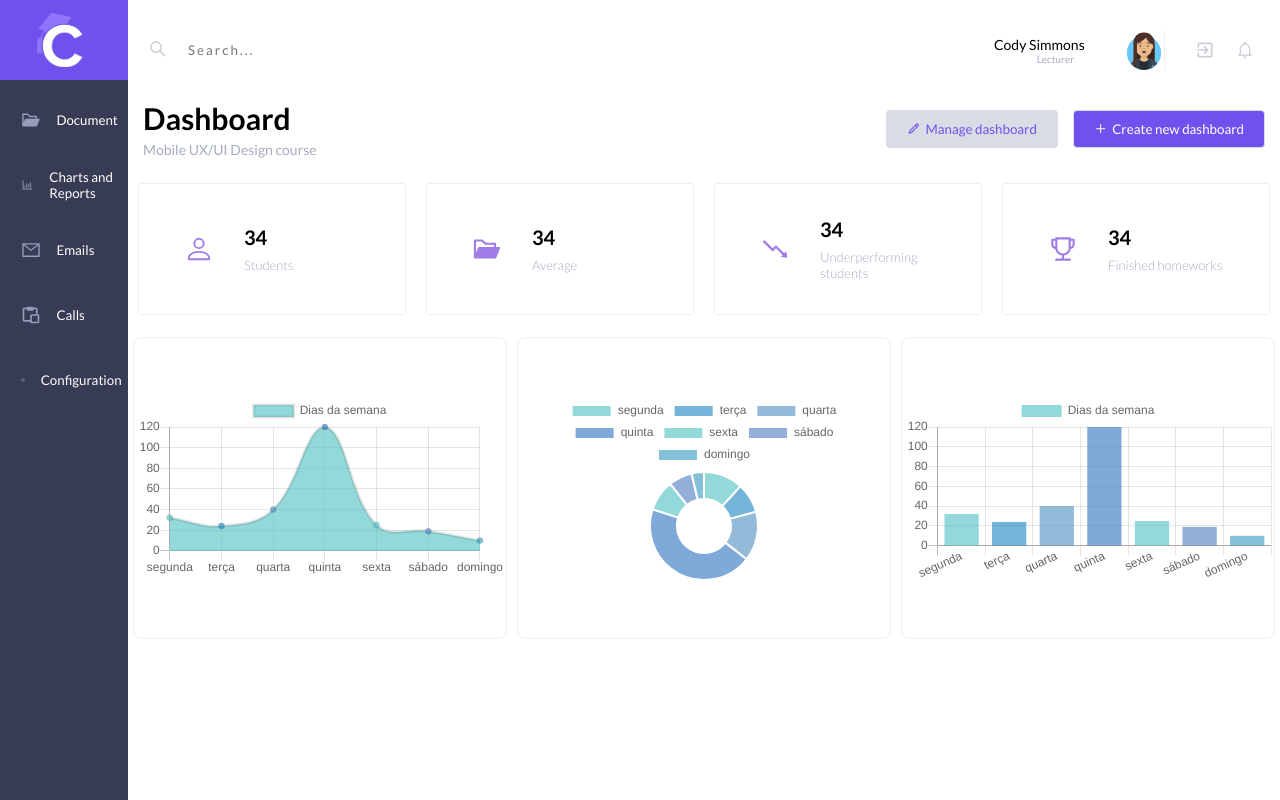
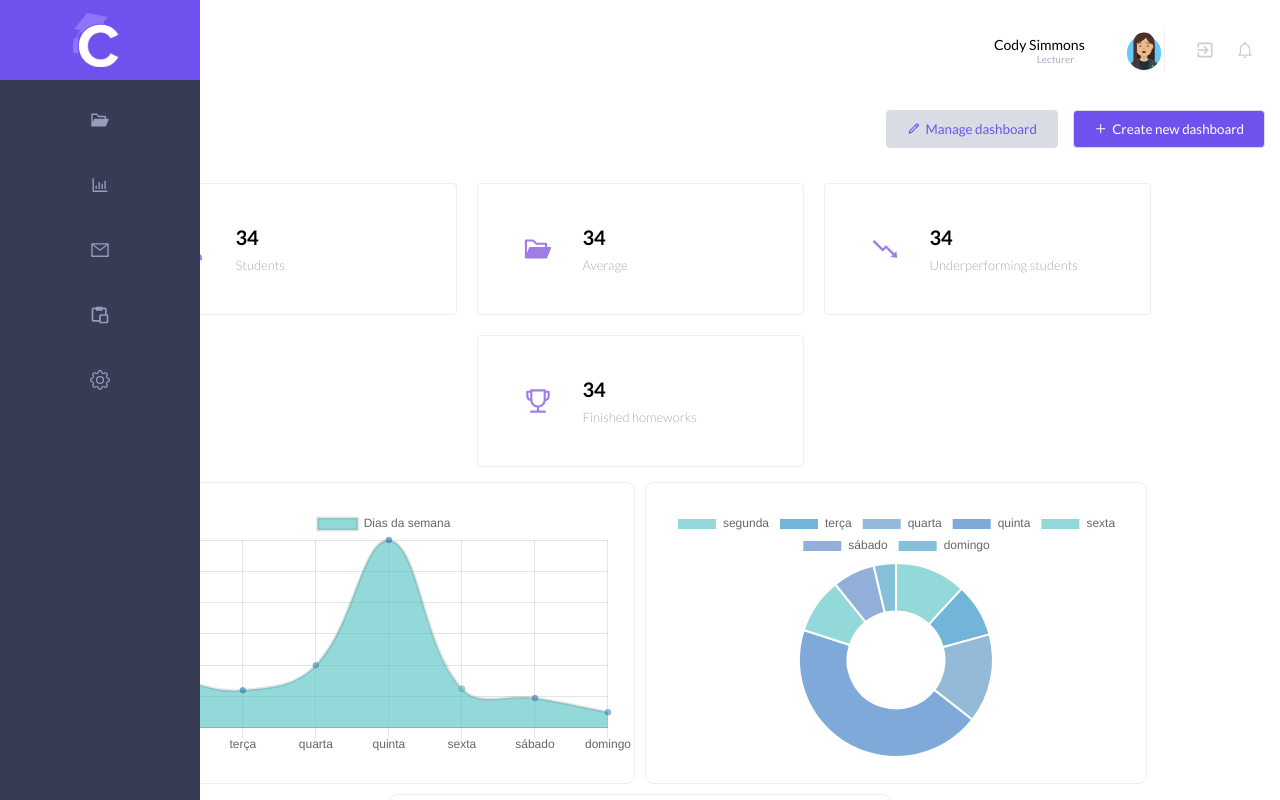
Before and after one commit to itsmatheusmoura/purple-dashboard, a React (Create React App) app: page / in a window 1280 px wide. Built offline with nearby package versions, Linux system fonts and the light colour scheme.

Commit message:
Created sidebar resposive

```diff
--- a/src/components/home/styles.js
+++ b/src/components/home/styles.js
@@ -43,6 +43,8 @@ export const IndicatorsBox = styled.div`
     display: flex;
     align-items: center;
     justify-content: center;
+    flex-basis: 295px;
+    flex-wrap: wrap;
 
 `;
 
@@ -94,8 +96,18 @@ export const Aside = styled.aside`
     display: flex;
     flex-direction: column;
     background-color: #373B53;
-    width: 10%;
+    width: 5%;
+    min-width: 50px;
     height: 100vh;
+    transition: 800ms;
+
+    &:hover{
+        position: fixed;
+        top: 0;
+        width: 10%;
+        min-width: 200px;
+        transition: 800ms;
+    }
 `;
 
 
@@ -119,10 +131,13 @@ export const Icones = styled.div`
         align-items: center;
         margin-top: 15px;
         width: 90%;
+        cursor: pointer;
+        justify-content: center;
     }
 
     small{
         color: #FFFFFF;
+        display: none;
     }
 
     svg{
@@ -138,6 +153,17 @@ export const Icones = styled.div`
 
         small{
             color: #6F52ED;
+        }
+    }
+
+    &:hover{
+        div{
+            justify-content: stretch;
+        }
+
+        small{
+            display: block;
+            transition: 800ms;
         }
     }
 `;
@@ -221,7 +247,7 @@ export const Main = styled.main`
     display: flex;
     flex-direction: column;
     width: 100%;
-    overflow: hidden;
+    overflow-x: hidden;
 `;
 
 export const ChartContainer = styled.div`
@@ -230,7 +256,8 @@ export const ChartContainer = styled.div`
     display: flex;
     align-items: center;
     justify-content: center;
-    margin-top: -150px;
+    flex-basis: 200px;
+    flex-wrap: wrap;
 `;
 export const Chart = styled.div`
     width: 500px;
```
Also changed, not shown: 1 other file (tests, documents, lock files or other folders).
